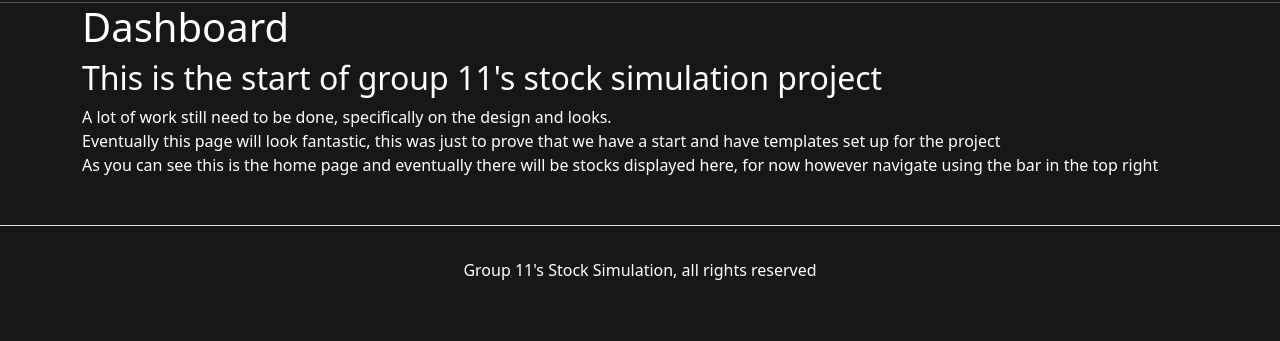
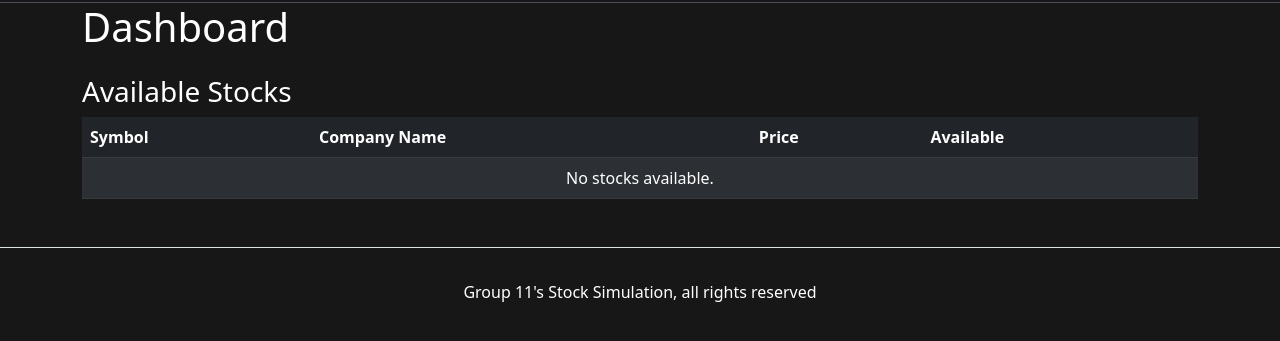
Before and after one commit to todewitt/Capstone-Project, a Flask app: page /dashboard in a window 1280 px wide. Shown: the part 74-415 px from the top of the page. Run offline with Flask 3, Linux system fonts and the light colour scheme; data that the repository does not hold is empty.

```diff
--- a/WorkingDir/app.py
+++ b/WorkingDir/app.py
@@ -16,6 +16,9 @@ class User(db.Model):
     id = db.Column(db.Integer, primary_key=True)
     username = db.Column(db.String(80), unique=True, nullable=False)
     email = db.Column(db.String(120), unique=True, nullable=False)
+    firstName = db.Column(db.String(120), nullable=False)
+    lastName = db.Column(db.String(120), nullable=False)
+    password = db.Column(db.String(120), nullable=False)
 
     orders = db.relationship('Order', backref='user', lazy=True)
 
@@ -55,7 +58,8 @@ def login():
 
 @app.route("/dashboard")
 def dashboard():
-    return render_template("dashboard.html")
+    stocks = Stock.query.all()
+    return render_template("dashboard.html", stocks=stocks)
 
 @app.route("/buy_sell")
 def buy_sell():
@@ -206,13 +210,16 @@ def create_account():
     if request.method == 'POST':
         username = request.form['username']
         email = request.form['email']
+        firstName = request.form['firstName']
+        lastName = request.form['lastName']
+        password = request.form['password']
 
-        if not username or not email:
+        if not username or not email or not firstName or not lastName or not password:
             flash('Please fill in all fields', 'error')
             return redirect(url_for('create_account'))
 
         try:
-            new_user = User(username=username, email=email)
+            new_user = User(username=username, email=email, firstName=firstName, lastName=lastName, password=password)
             db.session.add(new_user)
             db.session.commit()
             flash('User added successfully!', 'success')
--- a/WorkingDir/templates/dashboard.html
+++ b/WorkingDir/templates/dashboard.html
@@ -3,8 +3,31 @@
 {% block content %}
 
 <h1 class="text-white">Dashboard</h1>
-<h2 class="text-white">This is the start of group 11's stock simulation project</h2>
-<p class="text-white">A lot of work still need to be done, specifically on the design and looks. <br>Eventually this page will look fantastic, this was just to prove that we have a start
-    and have templates set up for the project<br> As you can see this is the home page and eventually there will be stocks displayed here, for now however navigate using the bar in the top right
-</p>
+<div class="mt-4">
+    <h3 class="text-white">Available Stocks</h3>
+    <table class="table table-dark table-striped">
+        <thead>
+            <tr>
+                <th>Symbol</th>
+                <th>Company Name</th>
+                <th>Price</th>
+                <th>Available</th>
+            </tr>
+        </thead>
+        <tbody>
+            {% for stock in stocks %}
+            <tr>
+                <td>{{ stock.stock_symbol }}</td>
+                <td>{{ stock.name }}</td>
+                <td>${{ "%.2f"|format(stock.price_per_share) }}</td>
+                <td>{{ stock.quantity }}</td>
+            </tr>
+            {% else %}
+            <tr>
+                <td colspan="4" class="text-center">No stocks available.</td>
+            </tr>
+            {% endfor %}
+        </tbody>
+    </table>
+</div>
 {% endblock %}
```
Also changed, not shown: WorkingDir/templates/create-account.html (+12 -0 lines).
